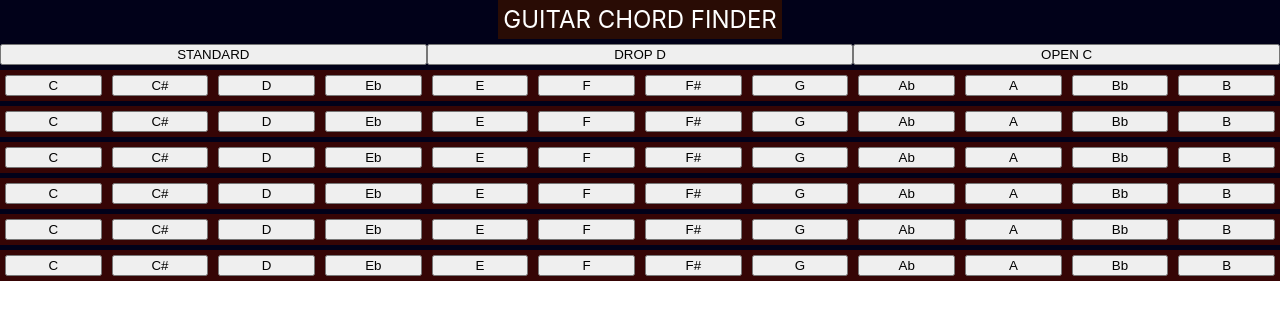
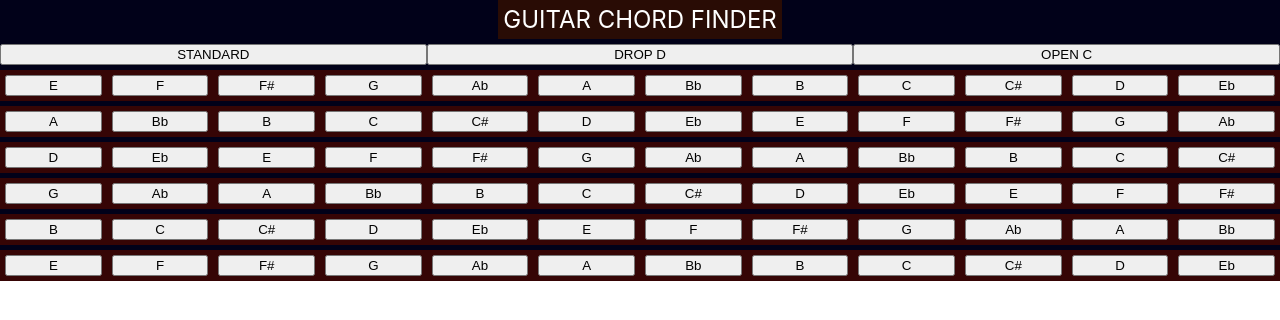
Before and after one commit to GraysonQuartech/chordApp, a React (Create React App) app: page / in a window 1280 px wide. Shown: the top 320 px of the page. Built offline with nearby package versions, Linux system fonts and the light colour scheme.

Commit message:
strings now update on tuning button click

```diff
--- a/src/App.tsx
+++ b/src/App.tsx
@@ -6,16 +6,15 @@ import './App.css';
 import StringC from './components/StringC'
 import Tuning from './components/Tuning'
 
-let tuningArr: number[] = [0,0,0,0,0,0];
-
-//receives the tuning array from tuning component
-const handleTuningClick = (tuning: number[]) => {
-  tuningArr = tuning;
-  console.log(tuningArr);
-};
-
 
 function App() {
+
+  const [tuningArr, setTuningArr] = useState<number[]>([4, 9, 2, 7, 11, 4]);
+
+  //receives the tuning array from tuning component
+  const handleTuningClick = (tuning: number[]) => {
+    setTuningArr(tuning);
+  };
 
   return (
     <div className="body">
```
